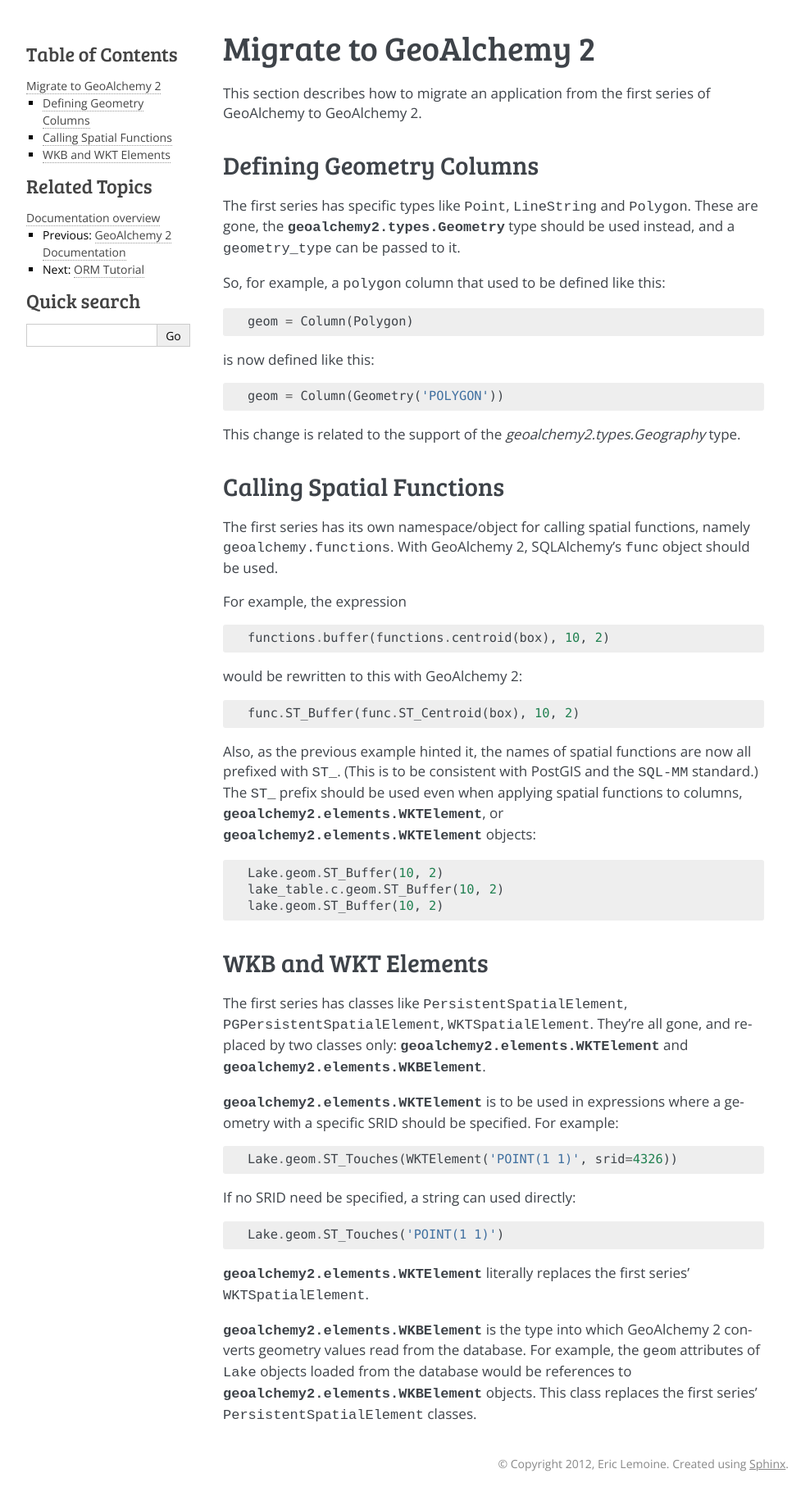
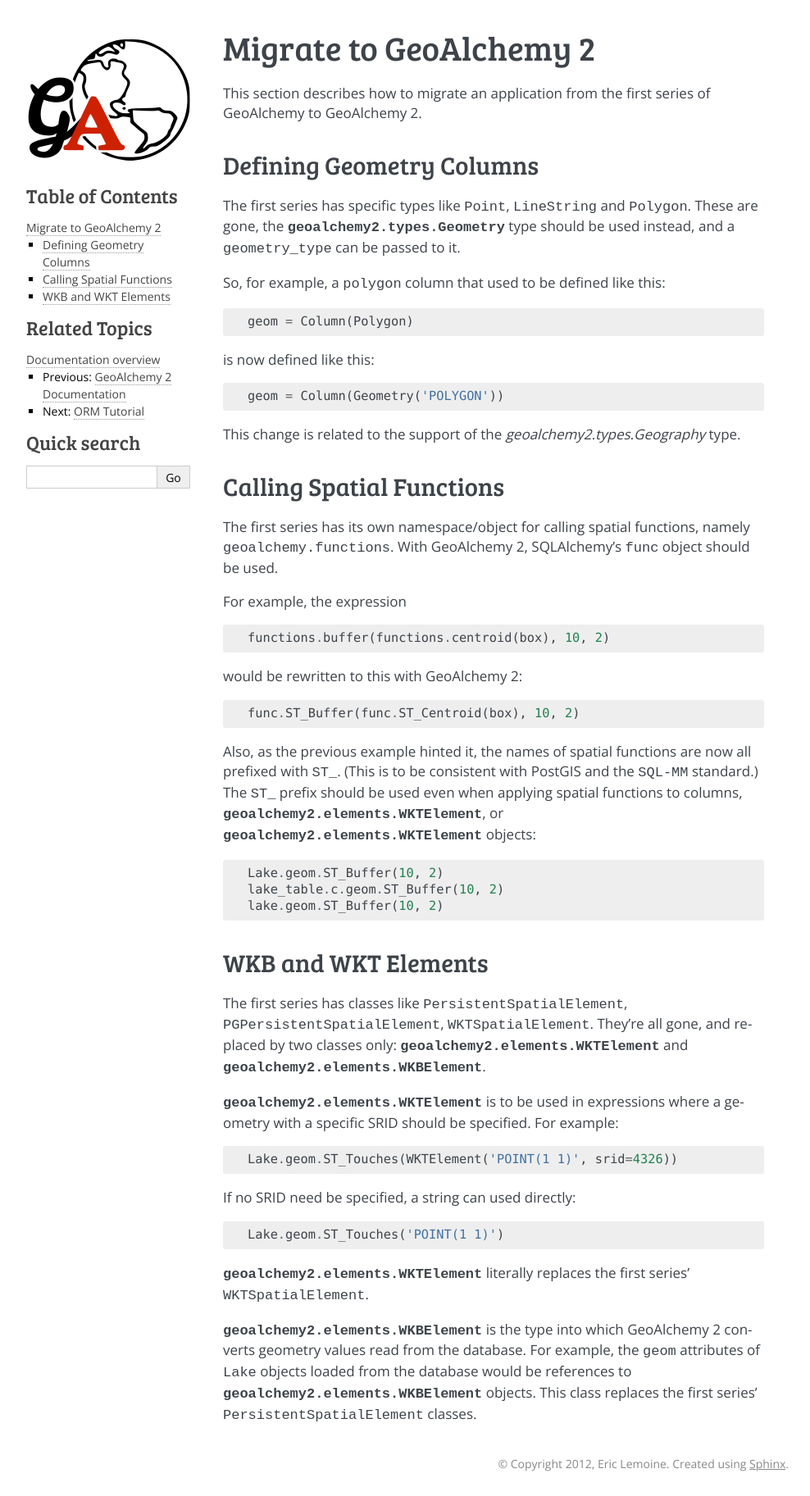
Before and after one commit to geoalchemy/geoalchemy2, a Sphinx documentation site: the page built from doc/migrate.rst, in a window 1280 px wide. Shown: the whole page at 82% size, without its empty margins (148-1136 px from the left). Built offline with Sphinx 7.4.7, drawn with Linux system fonts in a browser that asks for light colours.

Commit message:
doc: Added small logo to sidebar
.. on non-index pages

```diff
--- /dev/null
+++ b/doc/_templates/sidebarlogo.html
@@ -0,0 +1,3 @@
+<p class="logo"><a href="{{ pathto(master_doc) }}">
+  <img class="logo" src="{{ pathto('_static/geoalchemy_small.png', 1) }}" alt="Logo"/>
+</a></p>
--- a/doc/conf.py
+++ b/doc/conf.py
@@ -133,7 +133,11 @@
 #html_use_smartypants = True
 
 # Custom sidebar templates, maps document names to template names.
-#html_sidebars = {}
+html_sidebars = {
+    'index':    ['localtoc.html', 'relations.html', 'searchbox.html'],
+    '**':       ['sidebarlogo.html', 'localtoc.html', 'relations.html',
+                 'searchbox.html']
+}
 
 # Additional templates that should be rendered to pages, maps page names to
 # template names.
```
Also changed, not shown: doc/_static/geoalchemy_small.png (added), doc/_static/geoalchemy_small.svg (added).
